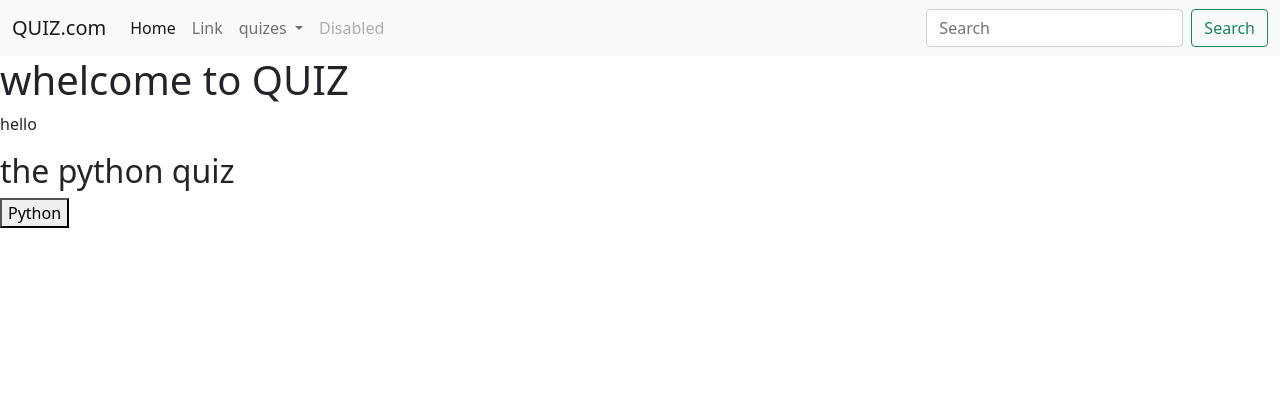
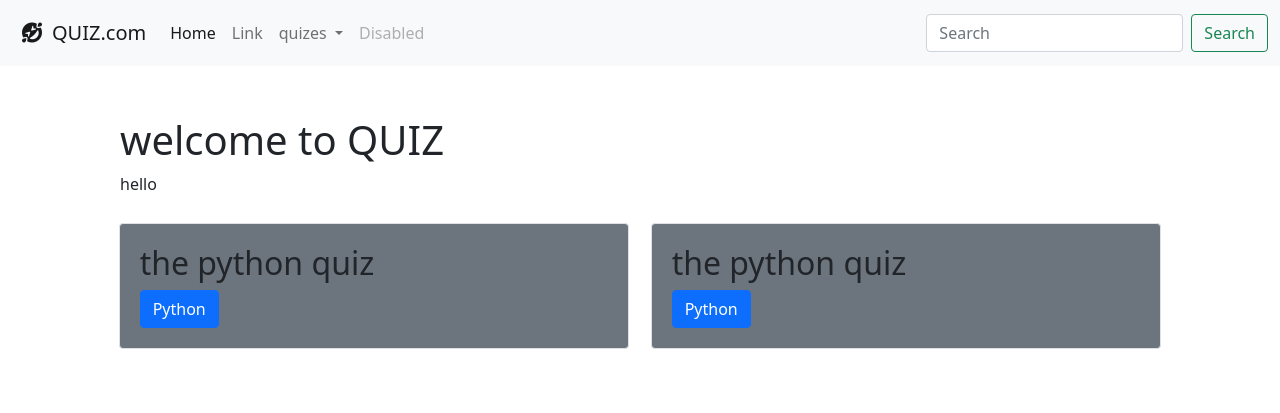
Before and after one commit to BenjaminPet/quiz_web, a website: page index.html in a window 1280 px wide. Drawn offline with nearby package versions, Linux system fonts and the light colour scheme.

Commit message:
Update index.html

```diff
--- a/index.html
+++ b/index.html
@@ -5,14 +5,15 @@
 	<meta charset="utf-8">
 	<meta name="viewport" content="width=device-width, initial-scale=1">
 	<link href="https://cdn.jsdelivr.net/npm/bootstrap@5.0.0/dist/css/bootstrap.min.css" rel="stylesheet" >
-    <script src="https://cdn.jsdelivr.net/npm/@popperjs/core@2.9.2/dist/umd/popper.min.js" ></script>
-    <script src="https://cdn.jsdelivr.net/npm/bootstrap@5.0.1/dist/js/bootstrap.min.js" integrity="sha384-Atwg2Pkwv9vp0ygtn1JAojH0nYbwNJLPhwyoVbhoPwBhjQPR5VtM2+xf0Uwh9KtT" crossorigin="anonymous"></script>
+  <script src="https://cdn.jsdelivr.net/npm/@popperjs/core@2.9.2/dist/umd/popper.min.js" ></script>
+  <script src="https://cdn.jsdelivr.net/npm/bootstrap@5.0.1/dist/js/bootstrap.min.js" integrity="sha384-Atwg2Pkwv9vp0ygtn1JAojH0nYbwNJLPhwyoVbhoPwBhjQPR5VtM2+xf0Uwh9KtT" crossorigin="anonymous"></script>
+  <script src="https://kit.fontawesome.com/48a41085c1.js" crossorigin="anonymous"></script>
 
 </head>
 <body>
     <nav class="navbar navbar-expand-lg navbar-light bg-light">
         <div class="container-fluid">
-          <a class="navbar-brand" href="#">QUIZ.com</a>
+          <a class="navbar-brand" href="#"><i class="fas fa-grin-squint-tears" style="margin: 10px;"></i>QUIZ.com</a>
           <button class="navbar-toggler" type="button" data-bs-toggle="collapse" data-bs-target="#navbarSupportedContent" aria-controls="navbarSupportedContent" aria-expanded="false" aria-label="Toggle navigation">
             <span class="navbar-toggler-icon"></span>
           </button>
@@ -46,14 +47,21 @@
         </div>
     </nav>
 
+    <div class="container" style="padding: 50px;">
 
-    <h1>whelcome to QUIZ</h1>
+      <h1>welcome to QUIZ</h1>
 
-    <p>hello</p>
-
-    <div>
-      <h2>the python quiz</h2>
-      <button>Python</button>
+      <p>hello</p>
+      <div class="row">
+        <div class="col bg-secondary border rounded" style="margin: 1%; padding: 20px;">
+          <h2>the python quiz</h2>
+          <button class="btn btn-primary">Python</button>
+        </div>
+        <div class="col bg-secondary border rounded" style="margin: 1%; padding: 20px;">
+          <h2>the python quiz</h2>
+          <button class="btn btn-primary">Python</button>
+        </div>
     </div>
+  </div>
 </body>
 </html>
```
